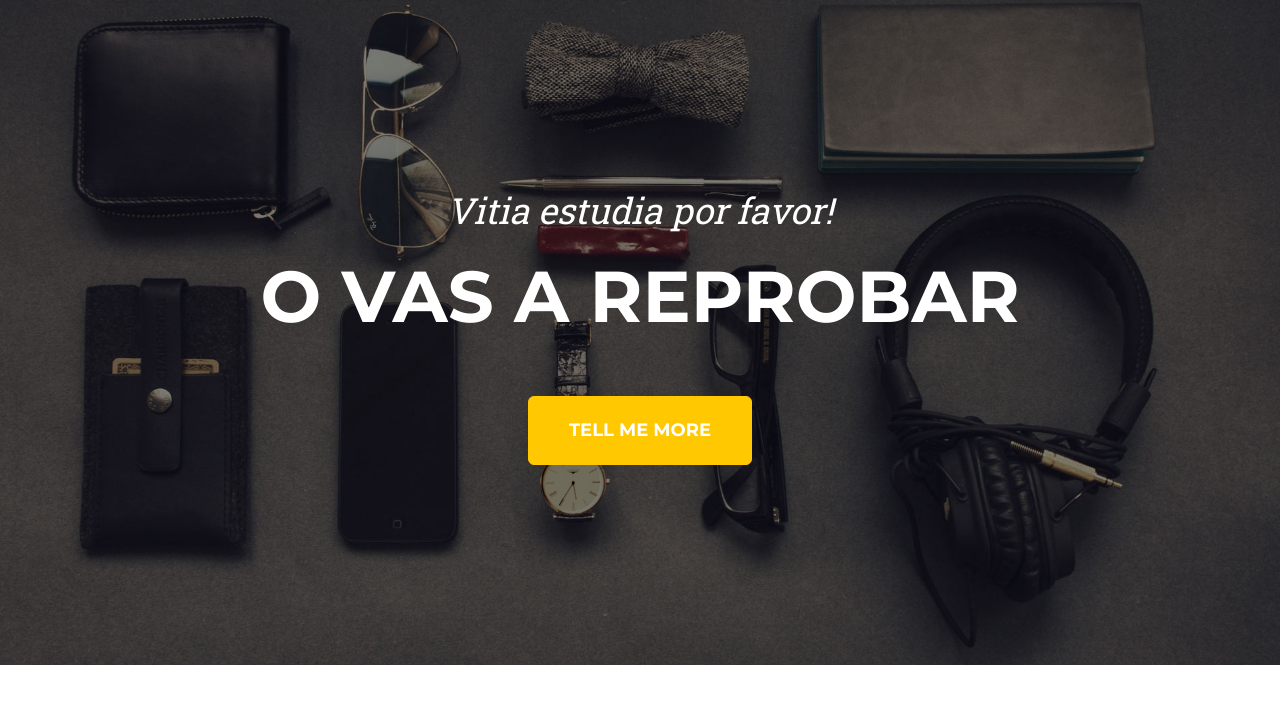
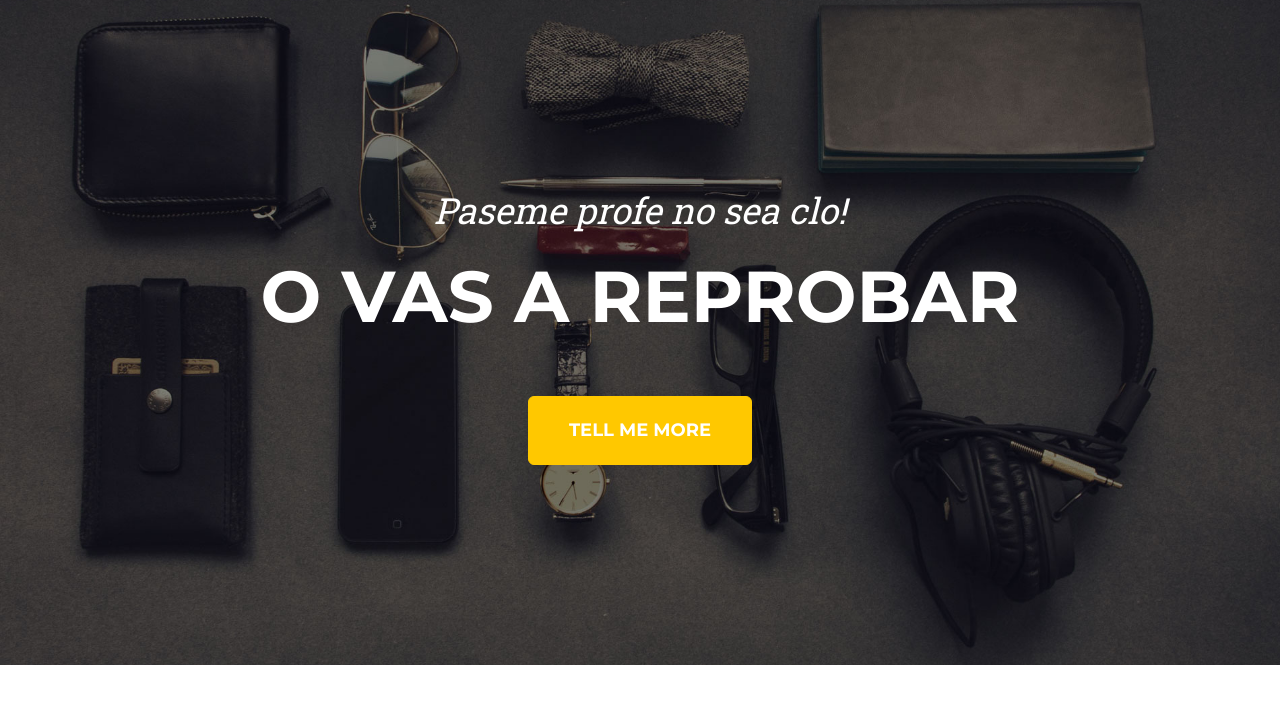
Before and after one commit to victius21/REME, a plain HTML site: page index.html in a window 1280 px wide. Shown: the part 80-800 px from the top of the page. Drawn offline with nearby package versions, Linux system fonts and the light colour scheme.

Commit message:
Update index.html

```diff
--- a/index.html
+++ b/index.html
@@ -5,7 +5,7 @@
         <meta name="viewport" content="width=device-width, initial-scale=1, shrink-to-fit=no" />
         <meta name="description" content="" />
         <meta name="author" content="" />
-        <title>hechale ganas</title>
+        <title>ya anda quedando</title>
         <!-- Favicon-->
         <link rel="icon" type="image/x-icon" href="assets/favicon.ico" />
         <!-- Font Awesome icons (free version)-->
@@ -39,7 +39,7 @@
         <!-- Masthead-->
         <header class="masthead">
             <div class="container">
-                <div class="masthead-subheading">Vitia estudia por favor!</div>
+                <div class="masthead-subheading">Paseme profe no sea clo!</div>
                 <div class="masthead-heading text-uppercase">o vas a reprobar</div>
                 <a class="btn btn-primary btn-xl text-uppercase" href="#services">Tell Me More</a>
             </div>
```
